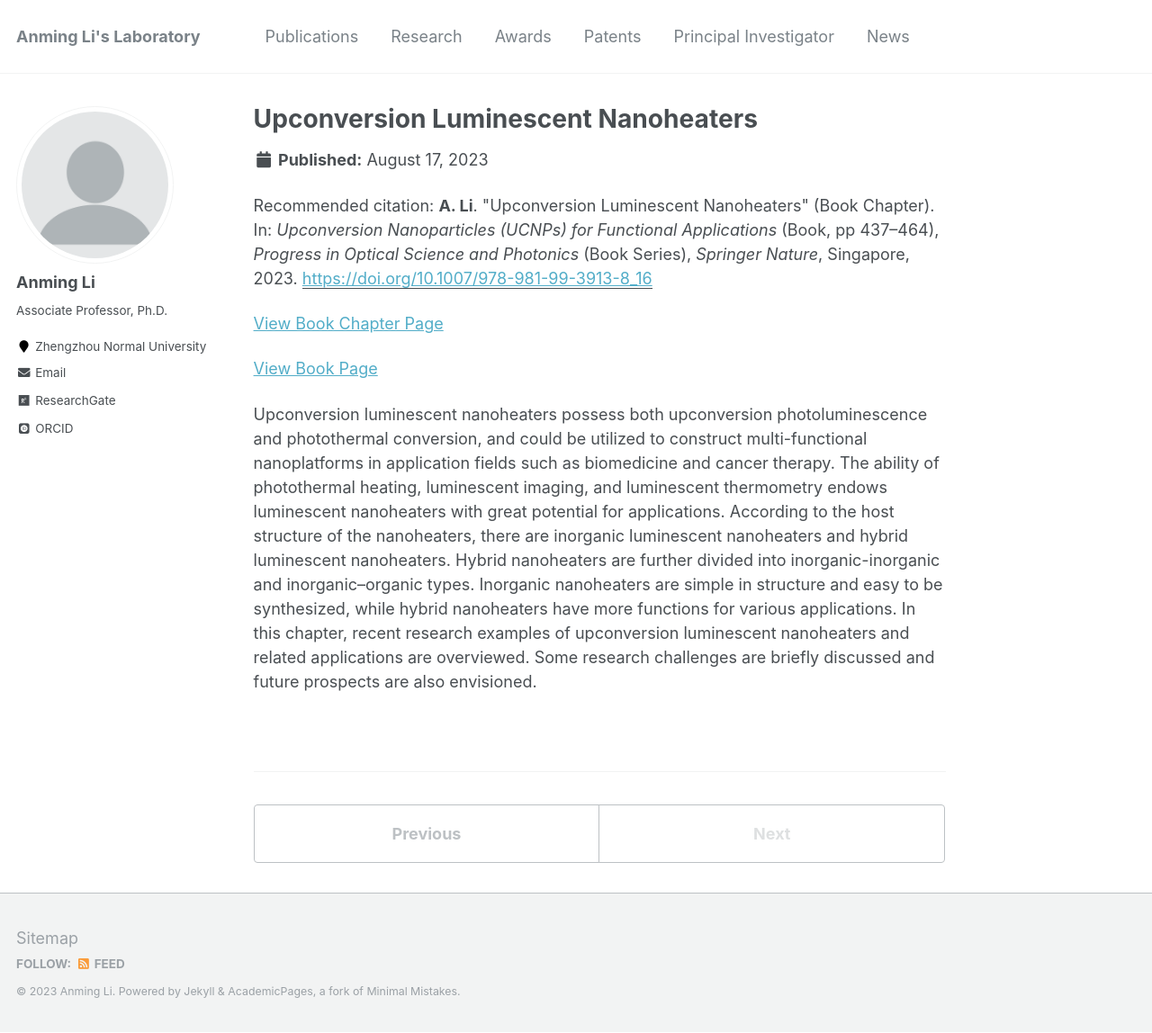
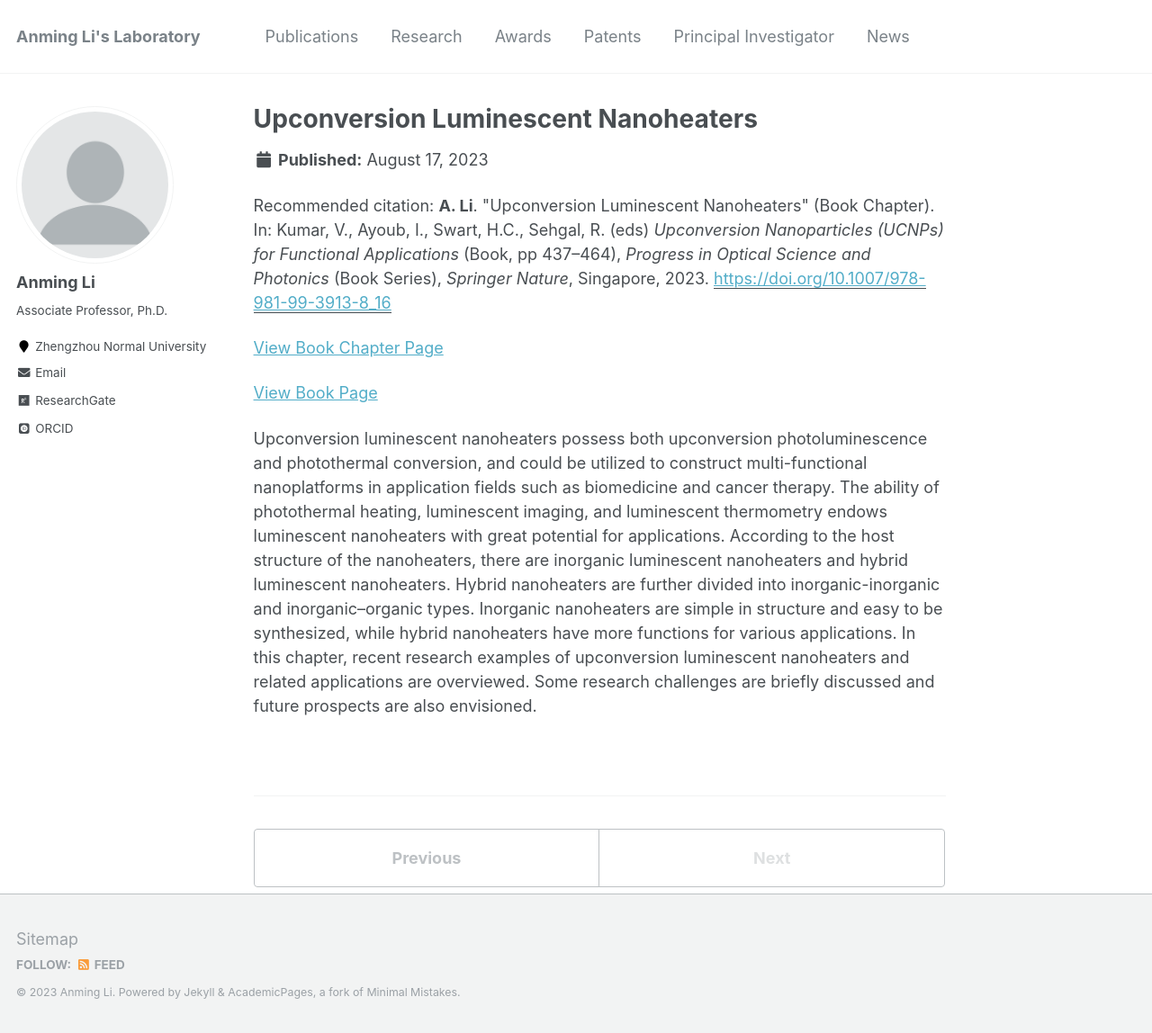
Before and after one commit to ucnclab/ucnclab.github.io, a Jekyll site: the page built from _publications/2023-Chapter22.md, in a window 1280 px wide and 1148 px high. Shown: the whole window at 90% size. Built offline with Jekyll 4.4.1, drawn with Linux system fonts in a browser that asks for light colours; some web fonts are replaced; comment, search, counter and statistics services are not loaded.

Commit message:
Update 2023-Chapter22.md

```diff
--- a/_publications/2023-Chapter22.md
+++ b/_publications/2023-Chapter22.md
@@ -6,7 +6,7 @@
 date: 2023-08-17
 venue: 'Upconversion Nanoparticles (UCNPs) for Functional Applications (Book), Springer Nature'
 paperurl: 'https://doi.org/10.1007/978-981-99-3913-8_16'
-citation: '<b>A. Li</b>. &quot;Upconversion Luminescent Nanoheaters&quot; (Book Chapter). In: <i>Upconversion Nanoparticles (UCNPs) for Functional Applications</i> (Book, pp 437–464), <i>Progress in Optical Science and Photonics</i> (Book Series), <i>Springer Nature</i>, Singapore, 2023.'
+citation: '<b>A. Li</b>. &quot;Upconversion Luminescent Nanoheaters&quot; (Book Chapter). In: Kumar, V., Ayoub, I., Swart, H.C., Sehgal, R. (eds) <i>Upconversion Nanoparticles (UCNPs) for Functional Applications</i> (Book, pp 437–464), <i>Progress in Optical Science and Photonics</i> (Book Series), <i>Springer Nature</i>, Singapore, 2023.'
 ---
 [View Book Chapter Page](https://link.springer.com/chapter/10.1007/978-981-99-3913-8_16)
 
```
